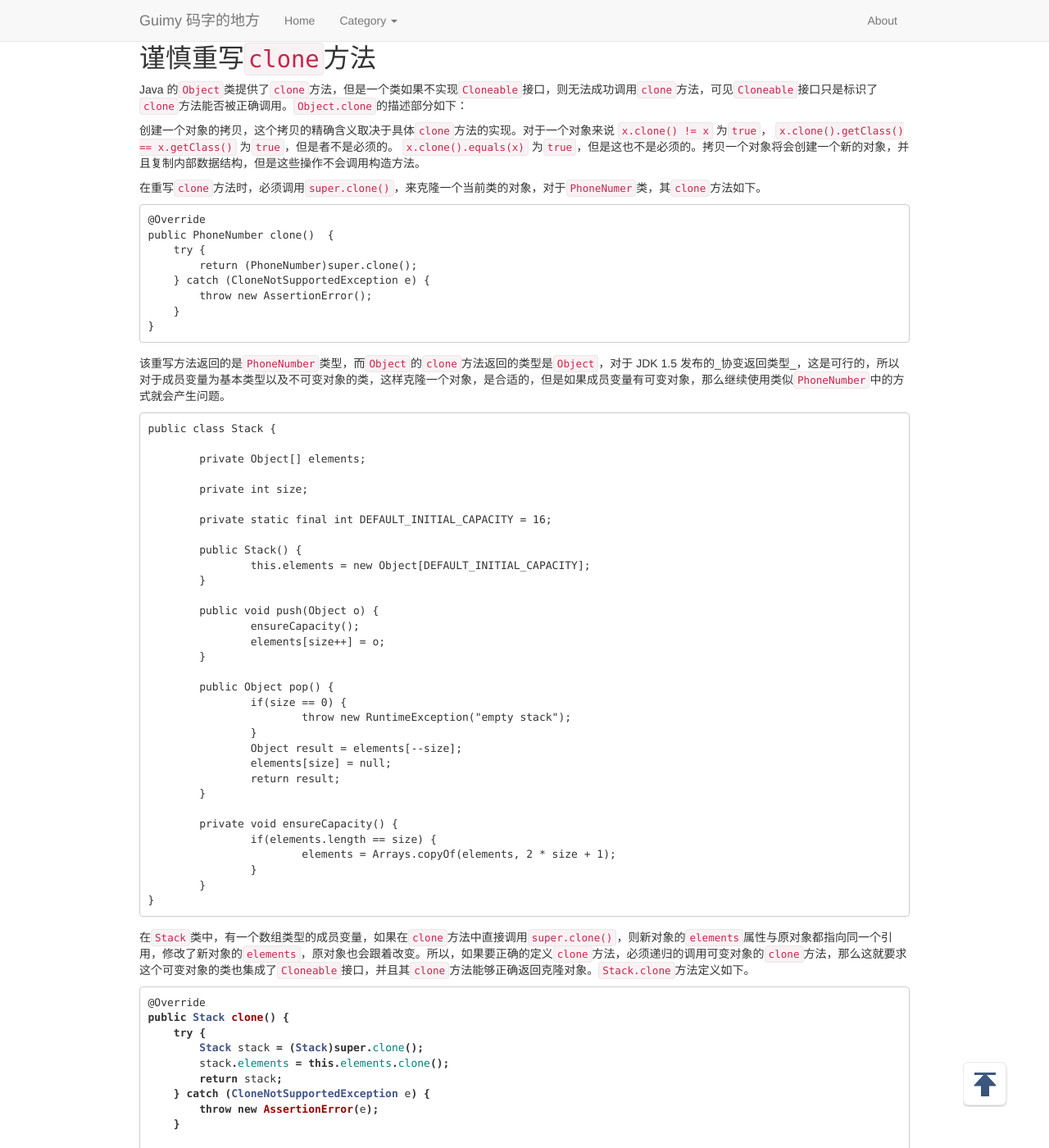
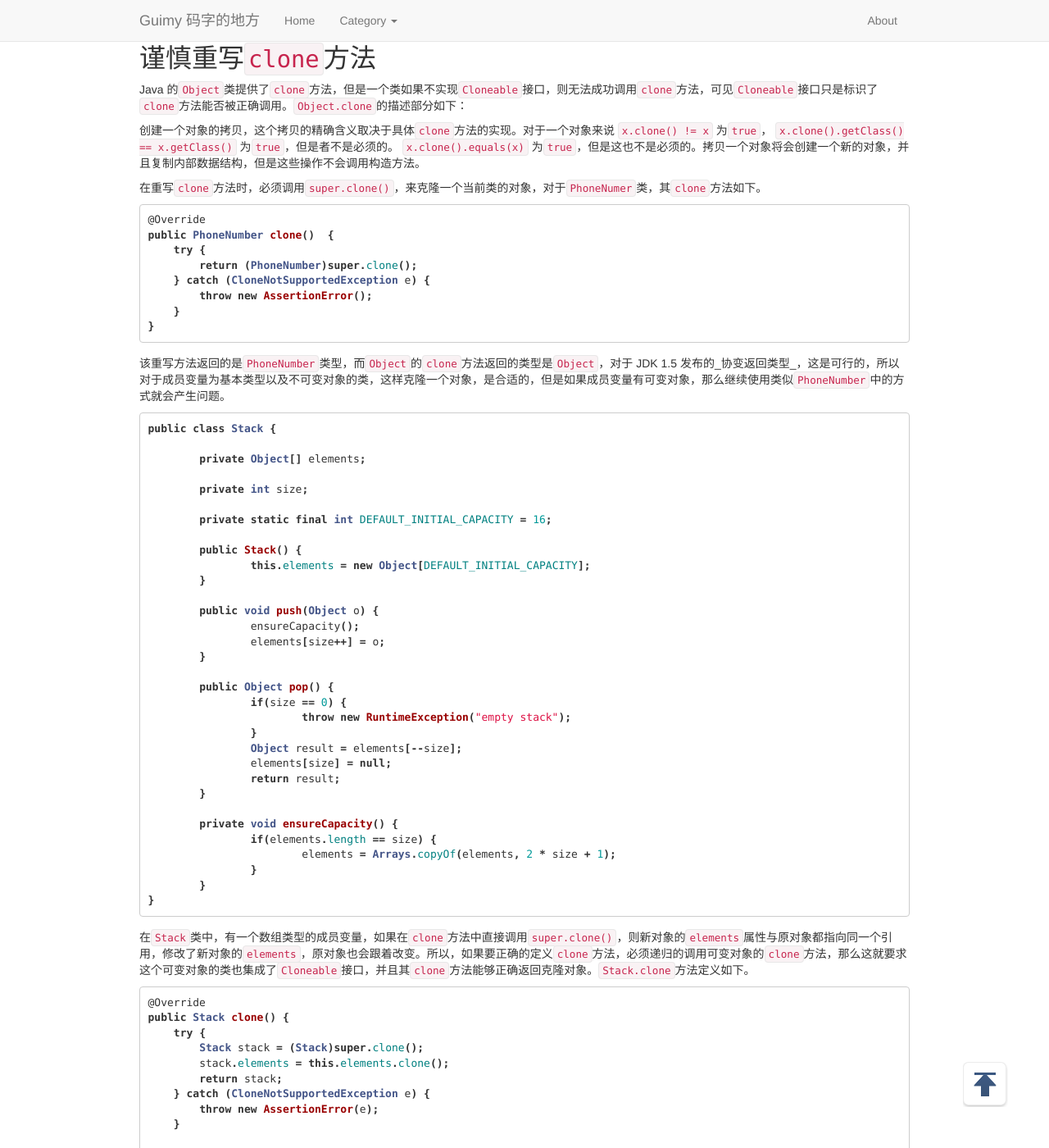
Before and after one commit to guimingyue/guimingyue.github.io, a Jekyll site: the page built from _posts/2017-04-30-ej-ch3.md, in a window 1280 px wide and 1400 px high, scrolled down 1895 px. Shown: the whole window at 82% size. Built offline with Jekyll 4.4.1, drawn with Linux system fonts in a browser that asks for light colours; comment, search, counter and statistics services are not loaded; some of the changed text lies outside the part shown.

Commit message:
Update 2017-04-30-ej-ch3.md

````diff
--- a/_posts/2017-04-30-ej-ch3.md
+++ b/_posts/2017-04-30-ej-ch3.md
@@ -17,7 +17,7 @@ category: Effective Java
 
 自反性要求一个对象比如等价于自身。对称性涉及两个对象之间的比较，假如实现一个`CaseInsensitiveString`类，并重写`equals`方法。
 
-```
+```java
 public class CaseInsensitiveString {
     private final String s;
 
@@ -40,20 +40,20 @@ public class CaseInsensitiveString {
 在重写的`equals`方法中，判断了比较对象是否是`String`类型，显然这会违反对称性，因为`String.equals(CaseInsensitiveString)`一定会返回`false`，而`CaseInsensitiveString.equals(String)`可能会返回`true`。
 传递性涉及 3 个对象之间的比较，考虑这样的情形，`Point`类有两个整型变量，表示二维平面的坐标，而`colorPoint`类继承自`Point`类，它增加了一个`color`属性。
 
-```
+```java
 
 
 ```
 为了不违反对称性，如果`Point.equals(ColorPoint)`为`true`，`ColorPoint.equals(Point)`必须为`true`，所以`ColorPoint`的`equals`方法可以是这样的。
 
-```
+```java
 
 ```
 
 上代码创建的 3 个对象可以看出，这样就违反了传递性，所以没法继承一个对象并且添加一个值后，仍然能遵守`equals`方法的约定。
 针对这种情况，可以使用_组合优于继承_的原则，将`ColorPoint`改写成这样。
 
-```
+```java
 // Composition
 
 ```
@@ -105,7 +105,7 @@ Java 的`Object`类提供了`clone`方法，但是一个类如果不实现`Clone
 
 在重写`clone`方法时，必须调用`super.clone()`，来克隆一个当前类的对象，对于`PhoneNumer`类，其`clone`方法如下。
 
-```
+```java
 @Override
 public PhoneNumber clone()  {
     try {
@@ -118,7 +118,7 @@ public PhoneNumber clone()  {
 
 该重写方法返回的是`PhoneNumber`类型，而`Object`的`clone`方法返回的类型是`Object`，对于 JDK 1.5 发布的_协变返回类型_，这是可行的，所以对于成员变量为基本类型以及不可变对象的类，这样克隆一个对象，是合适的，但是如果成员变量有可变对象，那么继续使用类似`PhoneNumber`中的方式就会产生问题。
 
-```
+```java
 public class Stack {
 
 	private Object[] elements;
````
